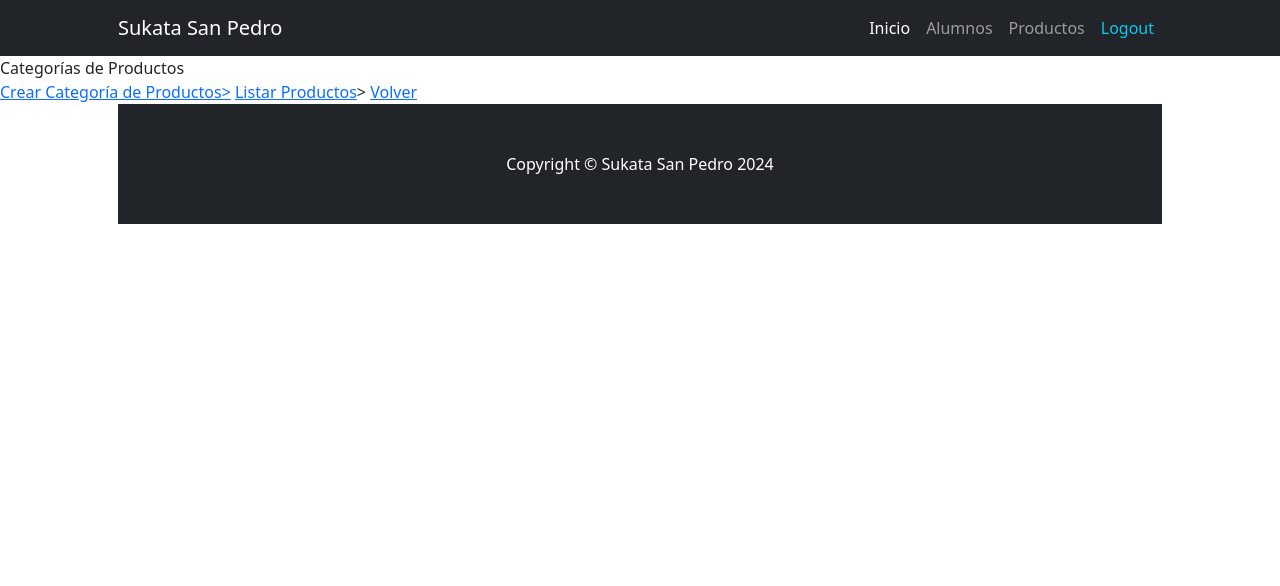
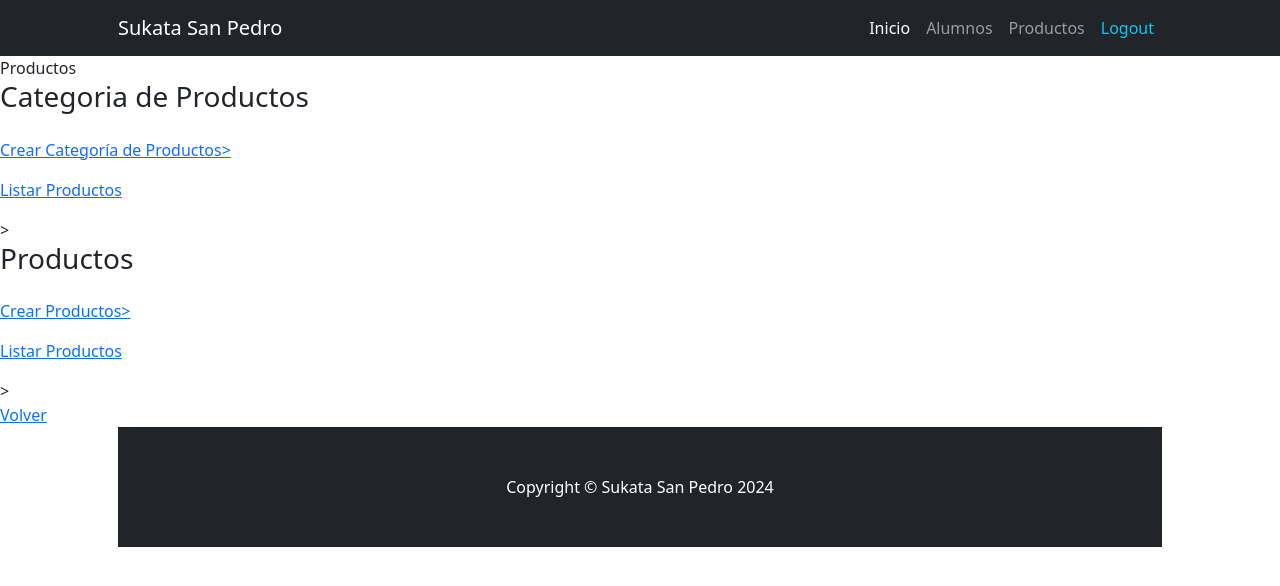
Before and after one commit to valentincabrera7/AppWeb, a Django app: page /producto/ in a window 1280 px wide. Shown: the top 586 px of the page. Run offline with Django 5.2, Linux system fonts and the light colour scheme; a user stored in the database is signed in; some libraries are stand-ins or nearby versions.

Commit message:
add: AGREDADA CLASE PRODUCTOS CON TEMPLATES

```diff
--- a/project/apps/producto/forms.py
+++ b/project/apps/producto/forms.py
@@ -6,3 +6,9 @@ class ProductoCategoriaForm(forms.ModelForm):
     class Meta:
         model = models.ProductoCategoria
         fields = "__all__"
+
+class ProductoForm(forms.ModelForm):
+
+    class Meta:
+        model = models.Producto
+        fields = "__all__"
--- a/project/apps/producto/templates/producto/index.html
+++ b/project/apps/producto/templates/producto/index.html
@@ -1,11 +1,23 @@
 {% extends 'Home/index.html' %}
 
 {% block INDEX_TITULO %}
-   Categorías de Productos
+   Productos
    {% endblock INDEX_TITULO %}
 
    {% block INDEX_CONTENIDO %}
-   <a href="{% url 'producto:productocategoria_create' %}">Crear Categoría de Productos></a>
-   <a href="{% url 'producto:productocategoria_list' %}">Listar Productos</a>>
-   <a href="{% url 'Home:home' %}">Volver</a>
+   <h3 class="pb-lg-3">Categoria de Productos</h3>
+
+   <div class="d-grid gap-3">
+      <a href="{% url 'producto:productocategoria_create' %}">Crear Categoría de Productos></a>
+      <a href="{% url 'producto:productocategoria_list' %}">Listar Productos</a>>
+   </div>
+
+      <h3 class="pb-lg-3">Productos</h3>
+      <div class="d-grid gap-3">
+
+         <a href="{% url 'producto:producto_create' %}">Crear Productos></a>
+         <a href="{% url 'producto:producto_list' %}">Listar Productos</a>>
+      </div>
+
+      <a href="{% url 'Home:home' %}">Volver</a>
 {% endblock INDEX_CONTENIDO %}
--- a/project/apps/producto/urls.py
+++ b/project/apps/producto/urls.py
@@ -1,10 +1,9 @@
 from django.urls import path
 from . import views #! Importación de la función en views.py
-from django.views.generic import TemplateView
-from django.contrib.auth.decorators import login_required #! login
 
 app_name = "producto"
 
+# PRODUCTO CATEGORIA
 urlpatterns = [
     path("", views.index, name="home"),
     path("productocategoria/list/", views.ProductoCategoriaList.as_view(), name="productocategoria_list"),
@@ -13,3 +12,13 @@ urlpatterns = [
     path("productocategoria/update/<int:pk>", views.ProductoCategoriaUpdate.as_view(), name="productocategoria_update"),
     path("productocategoria/delete/<int:pk>", views.ProductoCategoriaDelete.as_view(), name="productocategoria_delete"),
 ]
+
+# PRODUCTO
+urlpatterns += [
+    path("", views.index, name="home"),
+    path("producto/list/", views.ProductoList.as_view(), name="producto_list"),
+    path("producto/create/", views.ProductoCreate.as_view(), name="producto_create"),
+    path("producto/detail/<int:pk>", views.ProductoDetail.as_view(), name="producto_detail"),
+    path("producto/update/<int:pk>", views.ProductoUpdate.as_view(), name="producto_update"),
+    path("producto/delete/<int:pk>", views.ProductoDelete.as_view(), name="producto_delete"),
+]
--- a/project/apps/producto/views.py
+++ b/project/apps/producto/views.py
@@ -13,7 +13,7 @@ def index(request):
     return render(request, "producto/index.html")
 
 
-#! LISTAR PRODUCTOS
+#! LISTAR CATEGORIA DE PRODUCTOS
 # def productocategoria_list(request):
     #categorias = models.ProductoCategoria.objects.all()
     #contexto = {"categorias": categorias}
@@ -21,7 +21,7 @@ def index(request):
 class ProductoCategoriaList(ListView):
     model = models.ProductoCategoria
 
-#! CREAR PRODUCTOS
+#! CREAR CATEGORIA DE PRODUCTOS
 #def productocategoria_create(request):
     #if request.method == "POST":  #! En caso de guardar datos
         #form = forms.ProductoCategoriaForm(request.POST)
@@ -38,7 +38,7 @@ class ProductoCategoriaCreate(CreateView):
 
 
 
-#! DETALLE PRODUCTOS
+#! DETALLE DE CATEGORIA DE PRODUCTOS
 #def productocategoria_detail(request, pk):
     #query = models.ProductoCategoria.objects.get(id=pk) #! Consulta a la base de datos
     #return render(request, "producto/productocategoria_detail.html", {"object": query})
@@ -46,7 +46,7 @@ class ProductoCategoriaDetail(DetailView):
     model = models.ProductoCategoria
 
 
-#! ACTUALIZAR PRODUCTOS
+#! ACTUALIZAR CATEGORIA DE PRODUCTOS
 #def productocategoria_update(request, pk):
     #query = models.ProductoCategoria.objects.get(id=pk) #! Consulta a la base de datos
     #if request.method == "POST":  #! En caso de guardar datos
@@ -64,7 +64,7 @@ class ProductoCategoriaUpdate(UpdateView):
 
 
 
-#! ELIMINAR PRODUCTOS
+#! ELIMINAR CATEGORIA DE PRODUCTOS
 #def productocategoria_delete(request: HttpRequest, pk: int) -> HttpResponse:
     #query = models.ProductoCategoria.objects.get(id=pk)
     #if request.method == "POST":
@@ -74,3 +74,34 @@ class ProductoCategoriaUpdate(UpdateView):
 class ProductoCategoriaDelete(DeleteView):
     model = models.ProductoCategoria
     success_url = reverse_lazy("producto:productocategoria_list")
+
+
+##################################################################################################################################################
+
+#! LISTAR PRODUCTOS
+class ProductoList(ListView):
+    model = models.Producto
+    success_url = reverse_lazy("producto:producto_list")
+
+
+#! CREAR PRODUCTOS
+class ProductoCreate(CreateView):
+    model = models.Producto
+    form_class = forms.ProductoForm
+    success_url = reverse_lazy("producto:producto_create")
+
+#! DETALLE DE PRODUCTOS
+class ProductoDetail(DetailView):
+    model = models.Producto
+
+#! ACTUALIZAR PRODUCTOS
+class ProductoUpdate(UpdateView):
+    model = models.Producto
+    form_class = forms.ProductoForm
+    success_url = reverse_lazy("producto:producto_update")
+
+#! ELIMINAR PRODUCTOS
+class ProductoDelete(DeleteView):
+    model = models.Producto
+    form_class = forms.ProductoForm
+    success_url = reverse_lazy("producto:producto_list")
```
Also changed, not shown: project/apps/producto/templates/producto/producto_confirm_delete.html (added), project/apps/producto/templates/producto/producto_detail.html (added), project/apps/producto/templates/producto/producto_form.html (added), project/apps/producto/templates/producto/producto_list.html (added).
